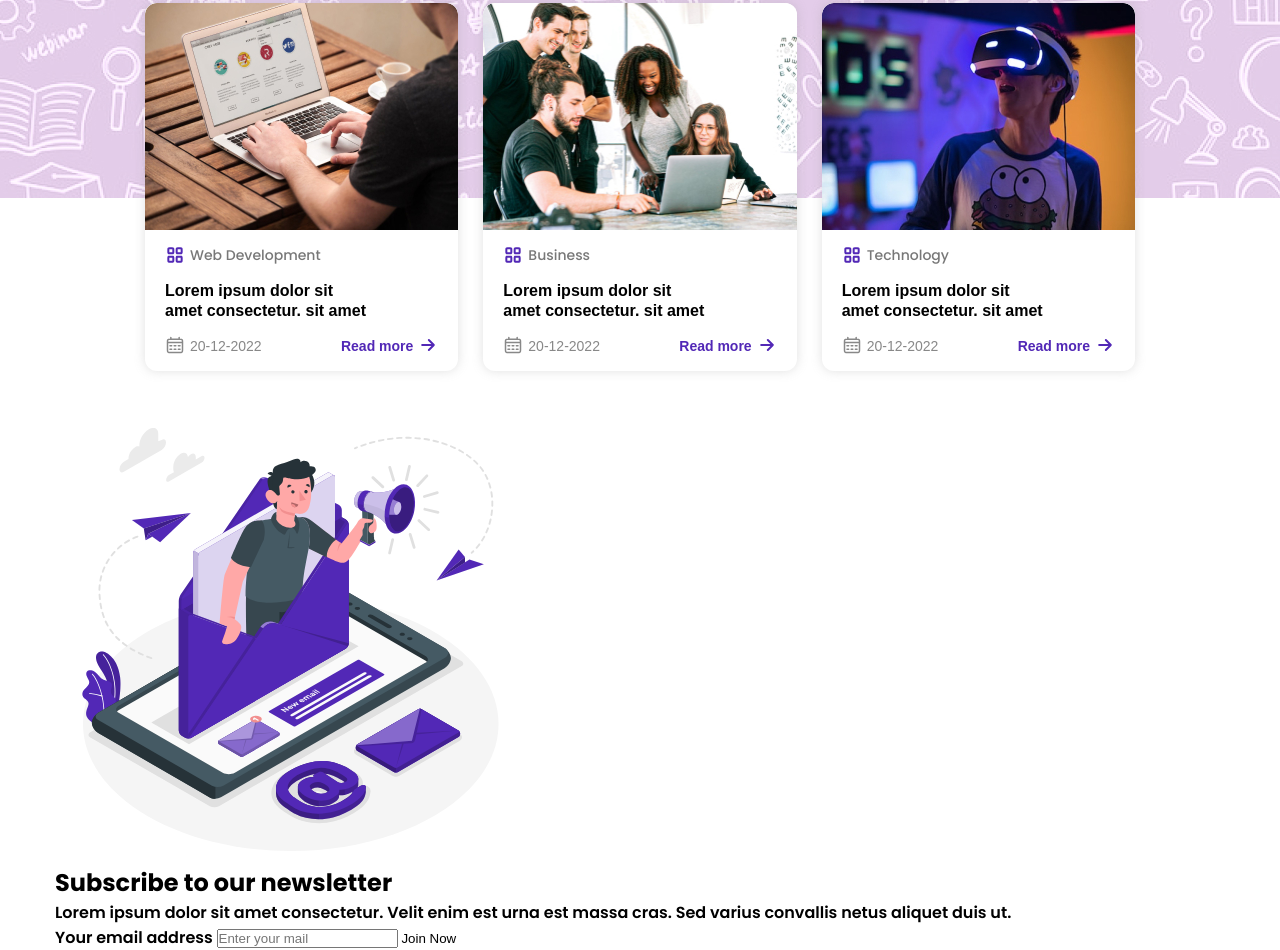
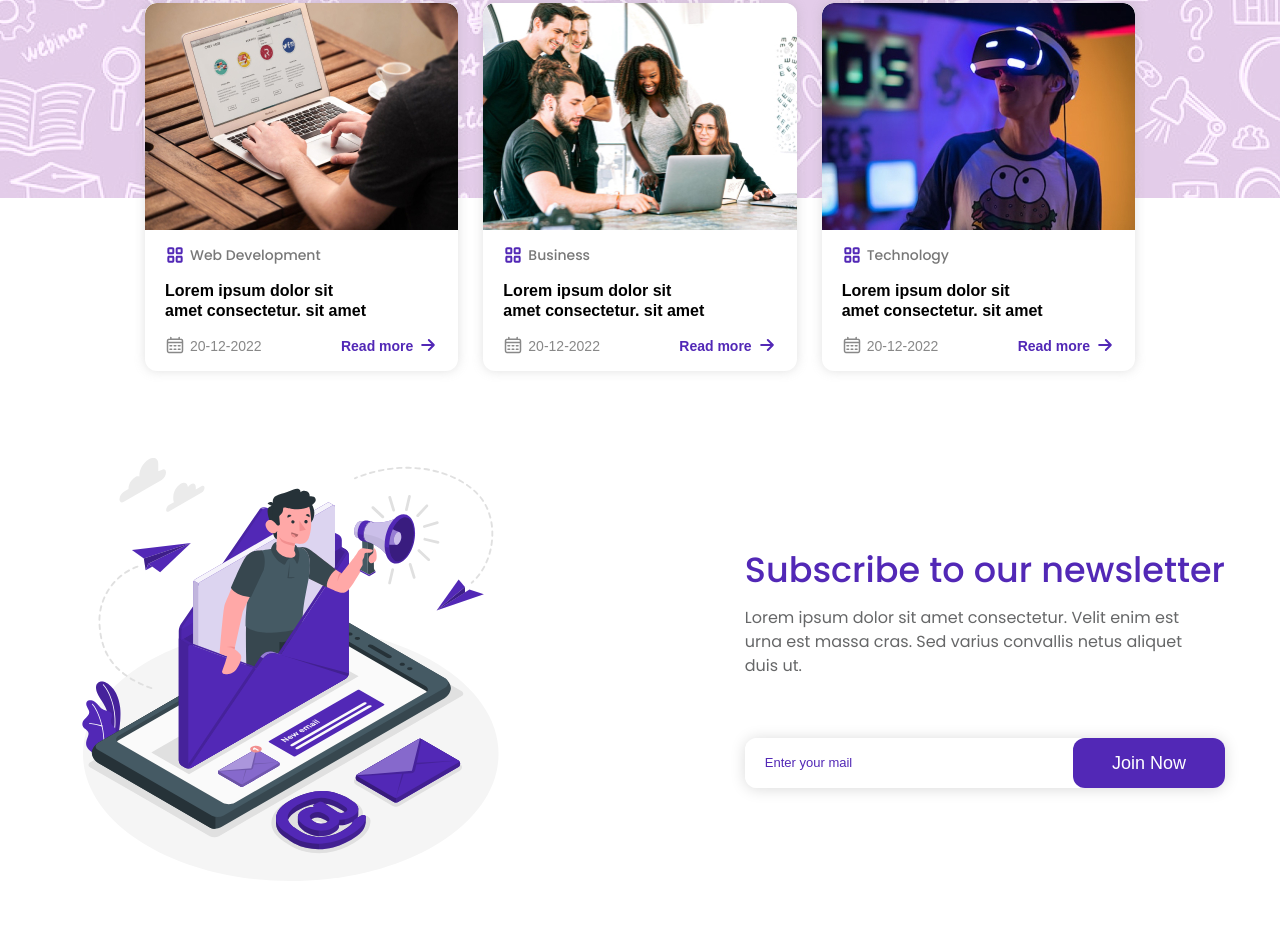
Before and after one commit to Dmitrii-Faenov/outschool, a plain HTML site: page index.html in a window 1280 px wide. Shown: the part 4544-5494 px from the top of the page. After the commit the page ends 5469 px from the top, so only its background shows below. Drawn offline with Linux system fonts and the light colour scheme.

Commit message:
added nesletter's section styles

```diff
--- a/style.css
+++ b/style.css
@@ -511,3 +511,66 @@ color: #464747;
     display: inline-block;
     background-image: url(images/articles/arrow-right-icon.svg);
 }
+.newsletter {
+    padding: 1.875rem 0;
+}
+.newsletter__container {
+    display: flex;
+    justify-content: space-between;
+    align-items: center;
+}
+.newsletter__img {
+}
+.newsletter__form {
+    max-width: 500px;
+}
+.newsletter__title {
+    margin: 0 0 0.3125rem 0;
+    font-size: 2.1875rem;
+    line-height: 3.875rem;
+    font-weight: 500;
+    color: #5228B6;
+}
+.newsletter__desc {
+    max-width: 29.4375rem;
+    margin: 0 0 3.75rem 0;
+    font-size: 1rem;
+    line-height: 1.5rem;
+    font-weight: 400;
+    color: #666768;
+}
+.newsletter__input-btn-container {
+    min-height: 50px;
+    display: flex;
+    justify-content: space-between;
+    align-items: center;
+    background: #FFFFFF;
+    box-shadow: 0px 1px 15px rgba(0, 0, 0, 0.15);
+    border-radius: 12px;
+}
+.newsletter__input-label {
+}
+.newsletter__input-label_invisible {
+    display: none;
+}
+.newsletter__input {
+    padding: 0 0 0 1.25rem;
+    flex: 1 1;
+    font-size: 0.8125rem;
+    line-height: 3.125rem;
+    font-weight: 500;
+    border: none;
+    border-radius: 12px;
+}
+.newsletter__input::placeholder {
+    color: #5228B6;
+}
+.newsletter__btn {
+    padding: 0 2.4375rem;
+    font-size: 1.125rem;
+    line-height: 3.125rem;
+    font-weight: 500;
+    background-color: #5228b6;
+    border-radius: 12px;
+    color: #fff;
+}
```
